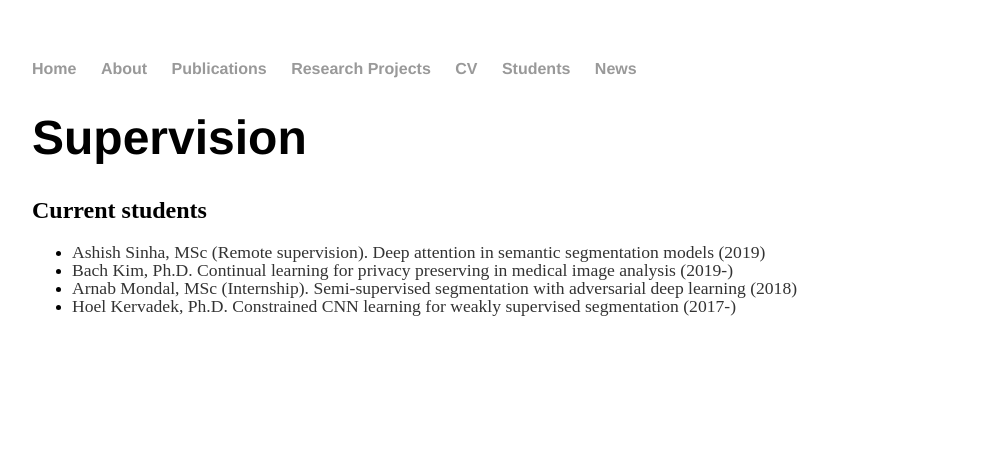
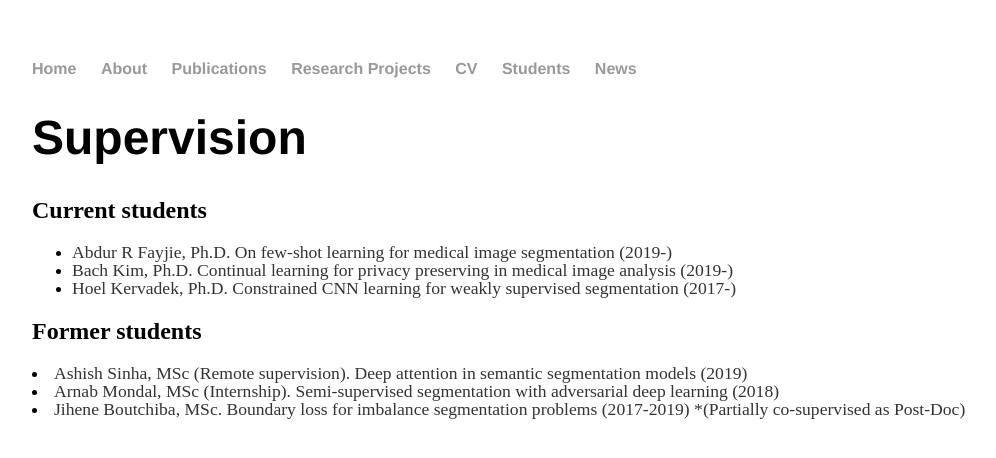
Before and after one commit to josedolz/josedolz.github.io, a Jekyll site: the page built from students/index.html, in a window 1280 px wide. Shown: the top 458 px of the page, without its empty margins (96-1092 px from the left). Built offline with Jekyll 4.4.1, drawn with Linux system fonts in a browser that asks for light colours.

Commit message:
Update index.html

```diff
--- a/students/index.html
+++ b/students/index.html
@@ -6,9 +6,13 @@ title: students
 	<h1>Supervision</h1>
 	<h2>Current students</h2>
 	<ul>
-		<li><p1>Ashish Sinha, MSc (Remote supervision). Deep attention in semantic segmentation models (2019)</p1></li>
+		<li><p1>Abdur R Fayjie, Ph.D. On few-shot learning for medical image segmentation (2019-)</p1></li>
 		<li><p1>Bach Kim, Ph.D. Continual learning for privacy preserving in medical image analysis (2019-)</p1></li>
-		<li><p1>Arnab Mondal, MSc (Internship). Semi-supervised segmentation with adversarial deep learning (2018)</p1></li>
 		<li><p1>Hoel Kervadek, Ph.D. Constrained CNN learning for weakly supervised segmentation (2017-)</p1></li>
 	</ul>
+
+	<h2>Former students</h2>
+		<li><p1>Ashish Sinha, MSc (Remote supervision). Deep attention in semantic segmentation models (2019)</p1></li>
+		<li><p1>Arnab Mondal, MSc (Internship). Semi-supervised segmentation with adversarial deep learning (2018)</p1></li>
+		<li><p1>Jihene Boutchiba, MSc. Boundary loss for imbalance segmentation problems (2017-2019) *(Partially co-supervised as Post-Doc)</p1></li>
 </div><!-- /.blurb -->
```
